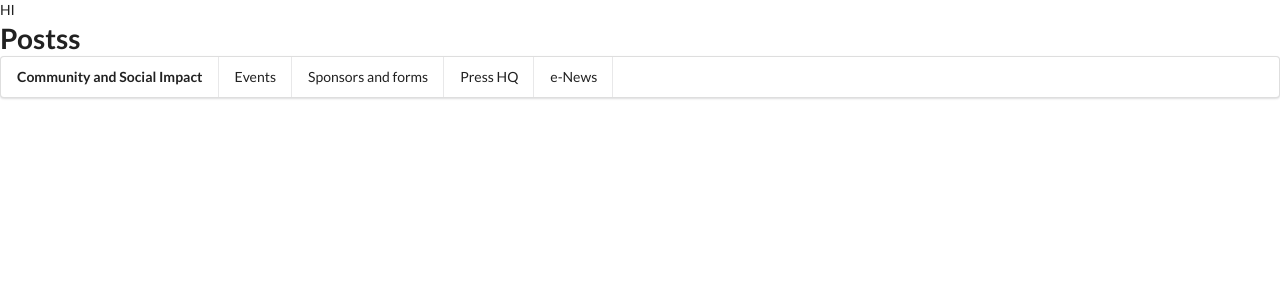
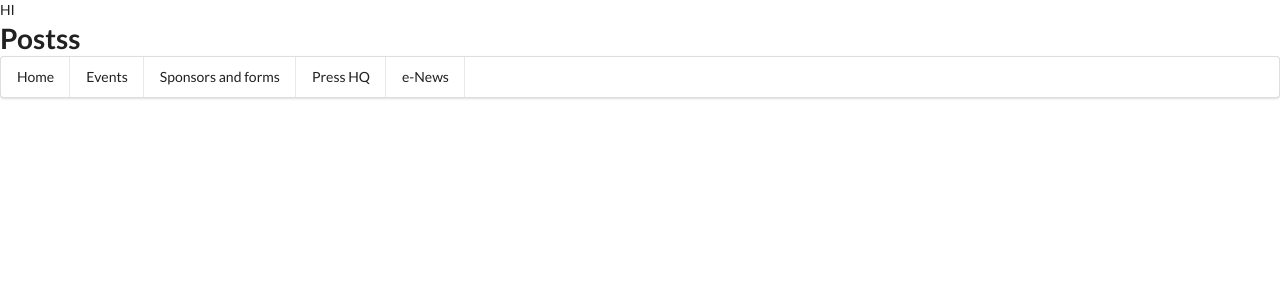
Before and after one commit to pinghsu520/gsm, a React (Create React App) app in the folder gsm/: page / in a window 1280 px wide. Shown: the top 300 px of the page. Built offline with nearby package versions, Linux system fonts and the light colour scheme.

Commit message:
push changes

```diff
--- a/gsm/src/components/Menu.js
+++ b/gsm/src/components/Menu.js
@@ -7,8 +7,8 @@ class Menu extends React.Component {
 	<div>
 
 		<div class="ui menu">
-		  <div class="header item">
-		    Community and Social Impact
+		  <div class="item">
+		    Home
 		  </div>
 		  <a class="item">
 		    Events
```
Also changed, not shown: 1 other file (tests, documents, lock files or other folders).
